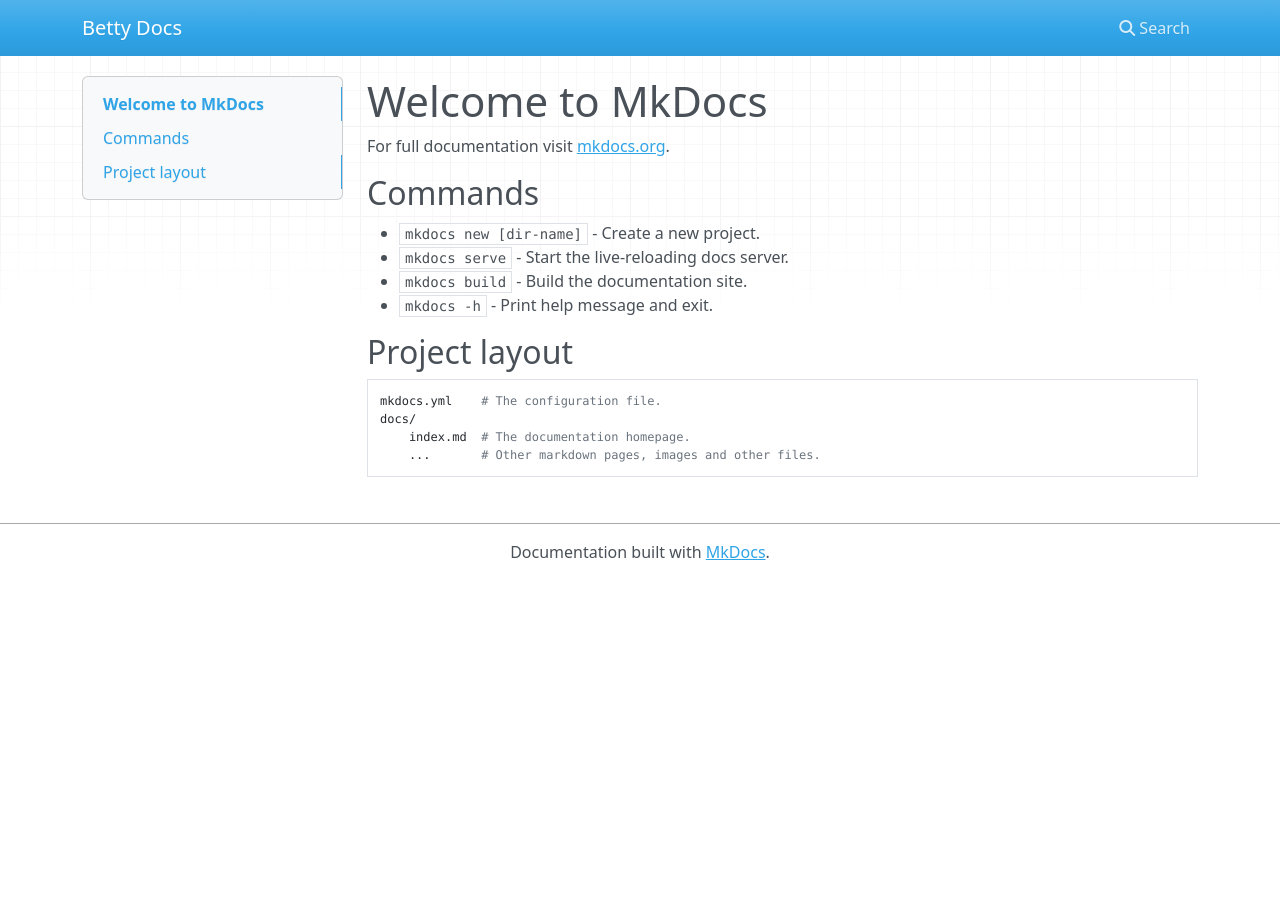
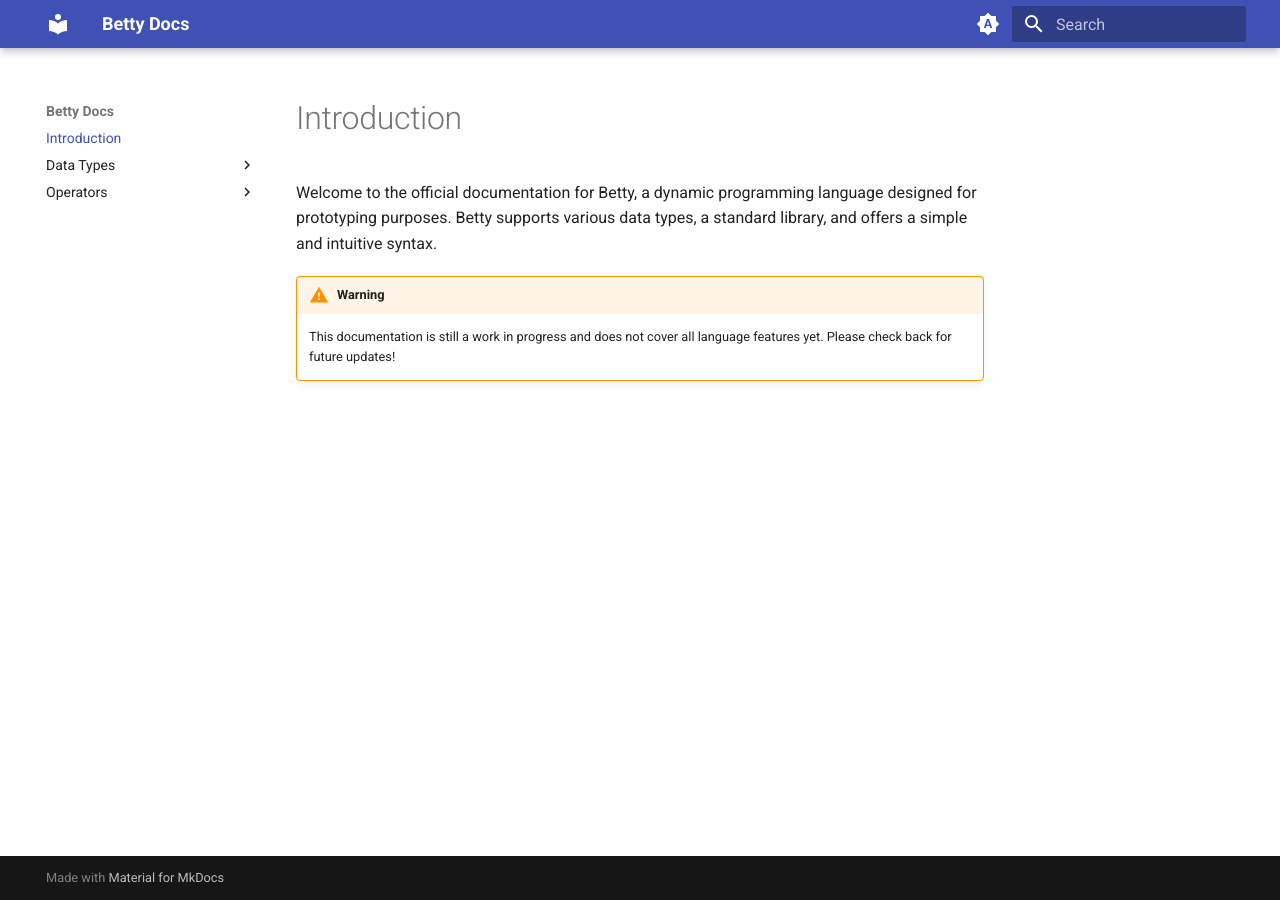
Before and after one commit to betty-lang/betty-docs, an MkDocs documentation site: the page built from docs/index.md, in a window 1280 px wide. Built offline with MkDocs 1.6.1 and Material for MkDocs 9.7.7, drawn with Linux system fonts in a browser that asks for light colours; nearby versions of some CDN libraries.

Commit message:
Updated documentation

```diff
--- a/docs/index.md
+++ b/docs/index.md
@@ -1,17 +1,6 @@
-# Welcome to MkDocs
+# Introduction
 
-For full documentation visit [mkdocs.org](https://www.mkdocs.org).
+Welcome to the official documentation for Betty, a dynamic programming language designed for prototyping purposes. Betty supports various data types, a standard library, and offers a simple and intuitive syntax.
 
-## Commands
-
-* `mkdocs new [dir-name]` - Create a new project.
-* `mkdocs serve` - Start the live-reloading docs server.
-* `mkdocs build` - Build the documentation site.
-* `mkdocs -h` - Print help message and exit.
-
-## Project layout
-
-    mkdocs.yml    # The configuration file.
-    docs/
-        index.md  # The documentation homepage.
-        ...       # Other markdown pages, images and other files.
+!!!warning
+    This documentation is still a work in progress and does not cover all language features yet. Please check back for future updates!
--- a/mkdocs.yml
+++ b/mkdocs.yml
@@ -1 +1,53 @@
 site_name: Betty Docs
+theme:
+  name: material
+  palette:
+    # Palette toggle for automatic mode
+    - media: "(prefers-color-scheme)"
+      toggle:
+        icon: material/brightness-auto
+        name: Switch to light mode
+
+    # Palette toggle for light mode
+    - media: "(prefers-color-scheme: light)"
+      scheme: default
+      toggle:
+        icon: material/brightness-7
+        name: Switch to dark mode
+
+    # Palette toggle for dark mode
+    - media: "(prefers-color-scheme: dark)"
+      scheme: slate
+      toggle:
+        icon: material/brightness-4
+        name: Switch to system preference
+  features:
+    - navigation.indexes
+markdown_extensions:
+  - admonition
+  - pymdownx.details
+  - pymdownx.superfences
+  - attr_list
+  - md_in_html
+  - pymdownx.emoji:
+      emoji_index: !!python/name:material.extensions.emoji.twemoji
+      emoji_generator: !!python/name:material.extensions.emoji.to_svg
+
+nav:
+  - Introduction: 'index.md'
+  - Data Types:
+      - data-types/index.md
+      - Number: data-types/number.md
+      - String: data-types/string.md
+      - Char: data-types/char.md
+      - Boolean: data-types/boolean.md
+      - List: data-types/list.md
+      - None: data-types/none.md
+  - Operators:
+    - operators/index.md
+    - Arithmetic: operators/arithmetic.md
+    - Logical: operators/logical.md
+    - Comparative: operators/comparative.md
+    - Conditional: operators/conditional.md
+    - Assignment: operators/assignment.md
+    - Special: operators/special.md
```
Also changed, not shown: docs/data-types/boolean.md (added, +7 -0 lines), docs/data-types/char.md (added, +14 -0 lines), docs/data-types/index.md (added, +55 -0 lines), docs/data-types/list.md (added, +26 -0 lines), docs/data-types/none.md (added, +17 -0 lines), docs/data-types/number.md (added, +14 -0 lines), docs/data-types/string.md (added, +35 -0 lines), docs/operators/arithmetic.md (added, +64 -0 lines), docs/operators/assignment.md (added, +26 -0 lines), docs/operators/comparative.md (added, +10 -0 lines), docs/operators/conditional.md (added, +5 -0 lines), docs/operators/index.md (added, +55 -0 lines), docs/operators/logical.md (added, +7 -0 lines), docs/operators/special.md (added, +28 -0 lines).
